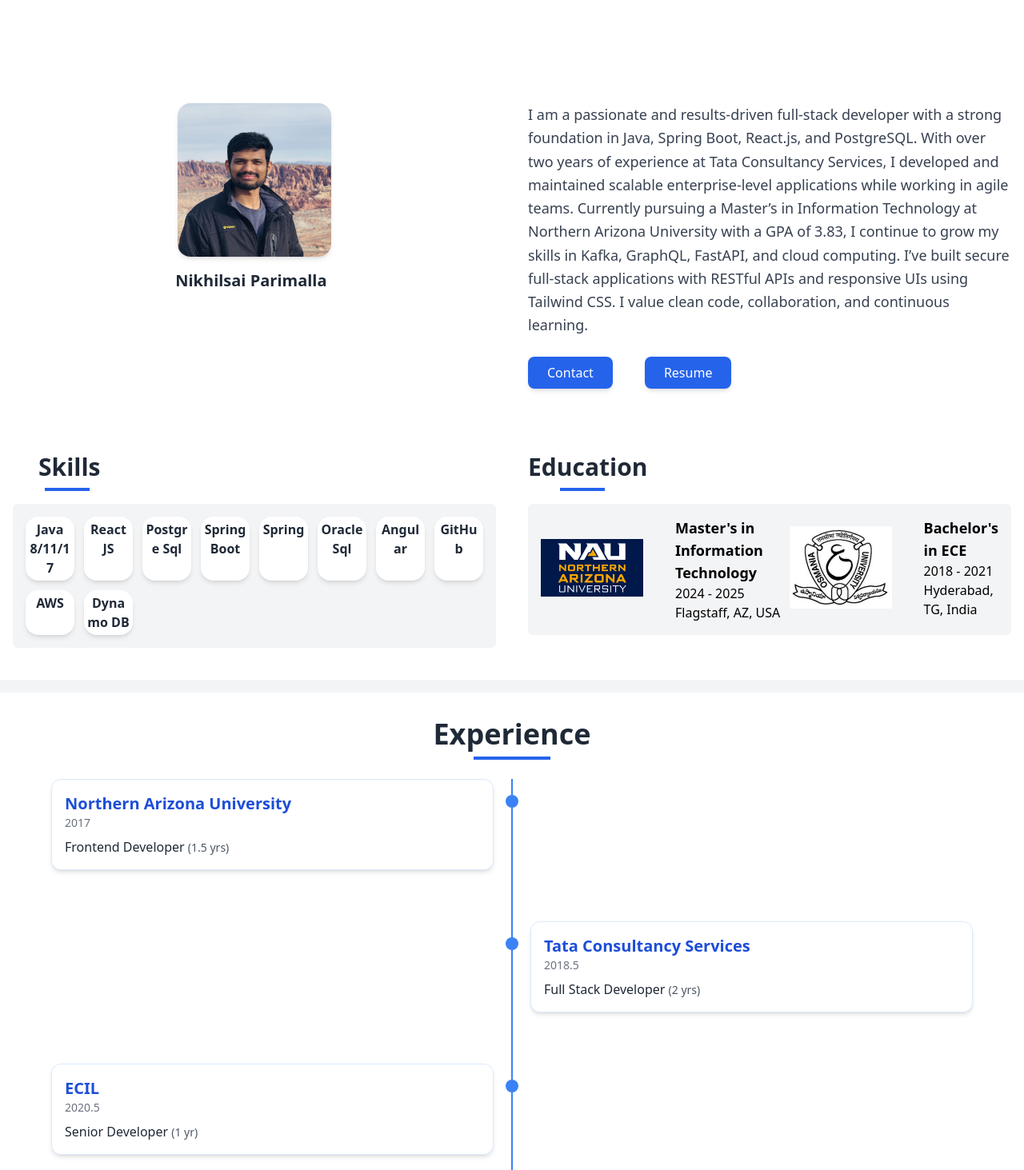
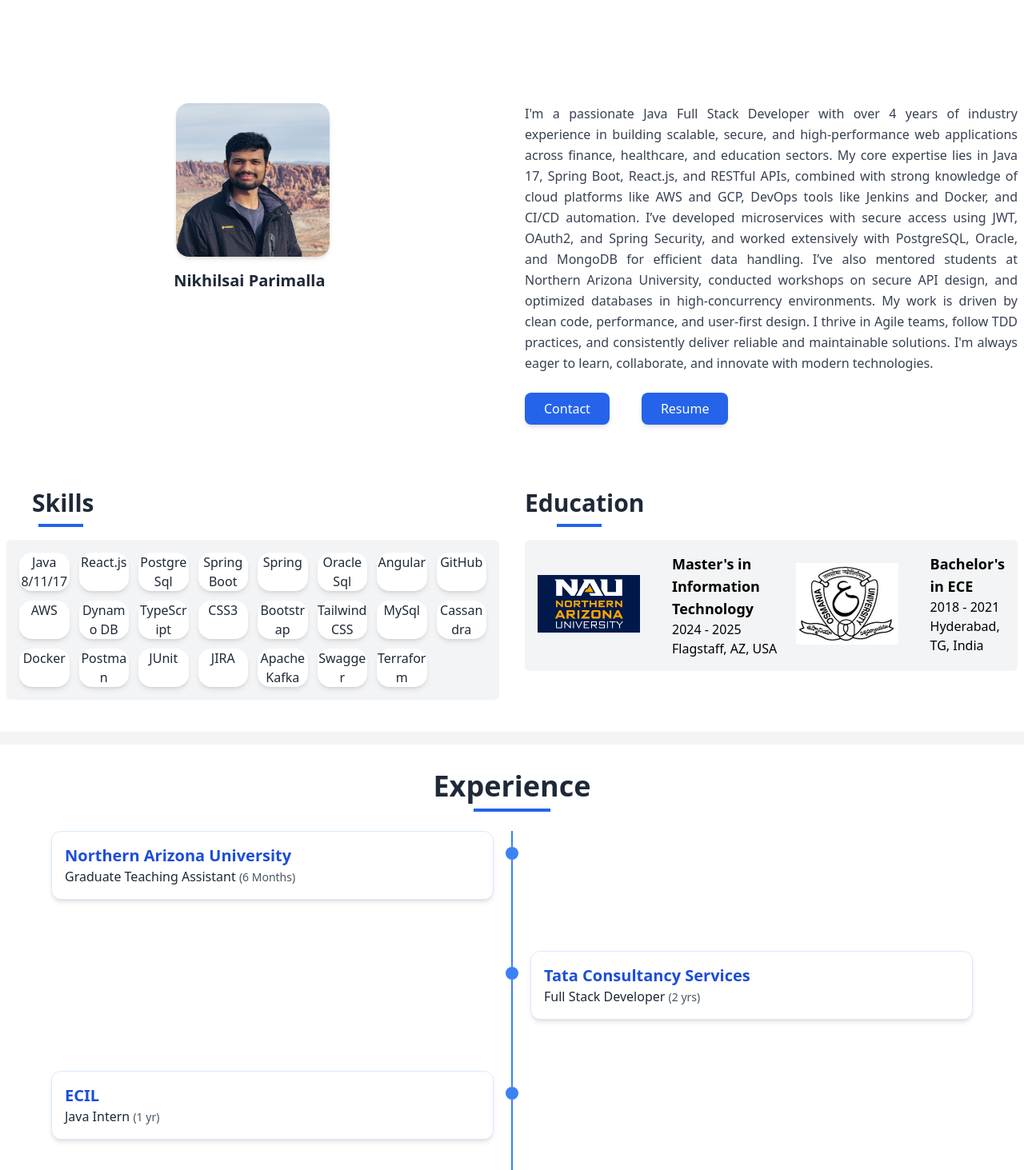
Before and after one commit to naustd/nikhilsai-portfolio, a React (Create React App) app: page / in a window 1280 px wide. Shown: the part 1047-2510 px from the top of the page at 80% size. Built offline with nearby package versions, Linux system fonts and the light colour scheme.

Commit message:
Modified Ui

```diff
--- a/src/app/Skills.js
+++ b/src/app/Skills.js
@@ -2,7 +2,7 @@
 export default function Skills() {
   const skillsData = [
     { id: 1, skill: "Java 8/11/17" },
-    { id: 2, skill: "React JS" },
+    { id: 2, skill: "React.js" },
     { id: 3, skill: "Postgre Sql" },
     { id: 4, skill: "Spring Boot" },
     { id: 5, skill: "Spring" },
@@ -11,6 +11,19 @@
     { id: 8, skill: "GitHub" },
     { id: 9, skill: "AWS" },
     { id: 10, skill: "Dynamo DB" },
+    { id: 11, skill: "TypeScript" },
+    { id: 12, skill: "CSS3" },
+    { id: 13, skill: "Bootstrap" },
+    { id: 14, skill: "Tailwind CSS" },
+    { id: 15, skill: "MySql" },
+    { id: 16, skill: "Cassandra" },
+    { id: 18, skill: "Docker" },
+    { id: 19, skill: "Postman" },
+    { id: 20, skill: "JUnit" },
+    { id: 21, skill: "JIRA" },
+    { id: 22, skill: "Apache Kafka" },
+    { id: 23, skill: "Swagger" },
+    { id: 24, skill: "Terraform" },
   ];
   return (
     <>
@@ -24,9 +37,9 @@
             {skillsData.map((item) => (
               <div
                 key={item.id}
-                className="bg-white p-1 rounded-2xl shadow-md hover:shadow-xl transition duration-300 ease-in-out transform hover:scale-105 hover:ring-2 hover:ring-indigo-400 cursor-pointer"
+                className="bg-white p-1/2 rounded-2xl shadow-md hover:shadow-xl transition duration-300 ease-in-out transform hover:scale-105 hover:ring-2 hover:ring-indigo-400 cursor-pointer"
               >
-                <p className="text-center text-gray-800 text-sm sm:text-base md:text-md font-semibold break-words">
+                <p className="text-center text-gray-800 md:text-md  break-words">
                   {item.skill}
                 </p>
               </div>
--- a/src/components/About.js
+++ b/src/components/About.js
@@ -20,7 +20,7 @@
         </div>
 
         {/* Content Section */}
-        <div className="flex flex-col md:flex-row items-center md:items-start justify-center gap-10 px-4 py-10  bg-white dark:bg-gray-900">
+        <div className="flex flex-col md:flex-row items-center md:items-start justify-center gap-8 px-2 py-10  bg-white dark:bg-gray-900">
           {/* Profile and Typewriter */}
           <div className="md:basis-1/2 flex flex-col items-center">
             <img
@@ -45,17 +45,23 @@
 
           {/* Bio Text and Contact Button */}
           <div className="md:basis-1/2 text-center md:text-left">
-            <p className="text-lg text-gray-700 dark:text-gray-300 mb-6 leading-relaxed">
-              I am a passionate and results-driven full-stack developer with a
-              strong foundation in Java, Spring Boot, React.js, and PostgreSQL.
-              With over two years of experience at Tata Consultancy Services, I
-              developed and maintained scalable enterprise-level applications
-              while working in agile teams. Currently pursuing a Master’s in
-              Information Technology at Northern Arizona University with a GPA
-              of 3.83, I continue to grow my skills in Kafka, GraphQL, FastAPI,
-              and cloud computing. I’ve built secure full-stack applications
-              with RESTful APIs and responsive UIs using Tailwind CSS. I value
-              clean code, collaboration, and continuous learning.
+            <p className="text-md text-gray-700 dark:text-gray-300 mb-6 leading-relaxed text-justify">
+              I'm a passionate Java Full Stack Developer with over 4 years of
+              industry experience in building scalable, secure, and
+              high-performance web applications across finance, healthcare, and
+              education sectors. My core expertise lies in Java 17, Spring Boot,
+              React.js, and RESTful APIs, combined with strong knowledge of
+              cloud platforms like AWS and GCP, DevOps tools like Jenkins and
+              Docker, and CI/CD automation. I’ve developed microservices with
+              secure access using JWT, OAuth2, and Spring Security, and worked
+              extensively with PostgreSQL, Oracle, and MongoDB for efficient
+              data handling. I’ve also mentored students at Northern Arizona
+              University, conducted workshops on secure API design, and
+              optimized databases in high-concurrency environments. My work is
+              driven by clean code, performance, and user-first design. I thrive
+              in Agile teams, follow TDD practices, and consistently deliver
+              reliable and maintainable solutions. I'm always eager to learn,
+              collaborate, and innovate with modern technologies.
             </p>
             <button
               className="buttons"
@@ -66,10 +72,19 @@
             >
               Contact
             </button>
-            <button className="buttons ml-10">Resume</button>
+            <button
+              className="buttons ml-10"
+              onClick={() => {
+                window.open(
+                  "https://drive.google.com/file/d/1pcZT6RGw1sPVeYgpujCkt1oSlACwo8vK/view?usp=sharing"
+                );
+              }}
+            >
+              Resume
+            </button>
           </div>
         </div>
-        <div className="flex flex-col md:flex-row items-center md:items-start justify-center gap-10 px-4 py-10  bg-white dark:bg-gray-900">
+        <div className="flex flex-col md:flex-row items-center md:items-start justify-center gap-8 px-2 py-10  bg-white dark:bg-gray-900">
           <div className="md:basis-1/2 flex flex-col items-center">
             <Skills id="hide-target" />
           </div>
--- a/src/components/Experience.js
+++ b/src/components/Experience.js
@@ -6,25 +6,39 @@
 
   const experiences = [
     {
-      year: "2017",
       company: "Northern Arizona University",
-      role: "Frontend Developer",
-      duration: "1.5 yrs",
-      description: "Built reusable UI components using React and Redux.",
+      role: "Graduate Teaching Assistant",
+      duration: "6 Months",
+      description: `
+      1. Mentored students in React.js, Spring Boot, and RESTful APIs, emphasizing modular code structure, clean patterns, and best practices in full-stack development.
+
+      2. Led workshops on secure API development with JWT, OAuth2, HTTPS, and Spring Security, demonstrating real-world vulnerabilities and effective mitigation techniques.
+
+      3. Conducted PostgreSQL labs covering indexing, query tuning, and transaction management, and optimized front-end performance with debouncing, lazy loading, and Redux state control.
+
+    `,
     },
     {
-      year: "2018.5",
       company: "Tata Consultancy Services",
       role: "Full Stack Developer",
       duration: "2 yrs",
-      description: "Developed full-stack apps using Spring Boot and React.",
+      description: `
+      1. Developed Spring Boot microservices, implemented business logic, APIs, and validation; ensured secure transactions and scalable CRUD operations.
+
+      2. Built dynamic React.js UIs with real-time validation, integrated Spring backend, and migrated monolith to modular microservices architecture.
+
+      3. Used Hibernate, Oracle SQL, AWS EC2, and JUnit; handled deployments, test coverage, Agile ceremonies, and performance tuning in cloud setups.`,
     },
     {
-      year: "2020.5",
       company: "ECIL",
-      role: "Senior Developer",
+      role: "Java Intern",
       duration: "1 yr",
-      description: "Led UI team, introduced Storybook for component testing.",
+      description: `
+      1. Built RESTful APIs using Spring Boot, applied OOP principles, and wrote unit tests with JUnit and Mockito for components.
+
+      2. Integrated Java backend with React.js and Thymeleaf frontends, deployed on AWS EC2/S3, and automated builds using Jenkins.
+
+      3. Supported PostgreSQL CRUD operations, optimized queries, built microservices with Spring Cloud, and collaborated via Git, JIRA, and Confluence in Agile.`,
     },
   ];
 
@@ -94,7 +108,7 @@
                     <h3 className="text-xl font-semibold text-blue-700">
                       {exp.company}
                     </h3>
-                    <p className="text-sm text-gray-500 mb-2">{exp.year}</p>
+
                     <p className="text-gray-800 font-medium">
                       {exp.role}{" "}
                       <span className="text-sm text-gray-600">
@@ -103,10 +117,20 @@
                     </p>
                     <div
                       className={`overflow-hidden transition-all duration-500 ease-in-out ${
-                        isActive ? "max-h-60 mt-4" : "max-h-0"
+                        isActive ? "max-h-60 mt-2" : "max-h-0"
                       }`}
                     >
-                      <p className="text-gray-700">{exp.description}</p>
+                      {exp.description
+                        .trim()
+                        .split("\n")
+                        .map((line, idx) => (
+                          <p
+                            key={idx}
+                            className="text-justify text-gray-800 mb-1 leading-relaxed"
+                          >
+                            {line.trim()}
+                          </p>
+                        ))}
                     </div>
                   </div>
                 </div>
--- a/src/components/Home.js
+++ b/src/components/Home.js
@@ -47,10 +47,10 @@
             continuously learning new technologies.
             <FaQuoteRight />
           </p> */}
-          <h2 className="text-2xl md:text-6xl font-extrabold text-gray-800 dark:text-white mb-6 flex items-center justify-center gap-1">
+          <h2 className="text-3xl sm:text-4xl md:text-5xl lg:text-6xl font-extrabold text-gray-800 dark:text-white mb-4 sm:mb-6 flex items-center justify-center gap-1 sm:gap-2">
             HEY I
             <svg
-              className="w-8 h-10 md:w-12 md:h-12 animate-bounce"
+              className="w-6 h-8 sm:w-8 sm:h-10 md:w-10 md:h-12 animate-bounce"
               viewBox="0 0 24 24"
               fill="#3B82F6"
               xmlns="http://www.w3.org/2000/svg"
@@ -61,23 +61,15 @@
             M NIKHILSAI PARIMALLA
           </h2>
 
-          {/* <p className="text-lg md:text-2xl text-gray-700 dark:text-gray-300 mb-4 leading-relaxed max-w-2xl mx-auto">
-            <span className="inline-flex items-center gap-2">
-              <FaQuoteLeft className="text-blue-500" />
-              A passionate Full Stack Developer crafting scalable, elegant, and
-              secure applications.
-              <FaQuoteRight className="text-blue-500" />
-            </span>
-          </p> */}
-          <div className="relative max-w-2xl mx-auto text-center mb-6">
-            <FaQuoteLeft className="absolute left-0 top-0 text-3xl text-blue-500 -translate-x-8 -translate-y-1" />
+          <div className="relative max-w-2xl mx-auto text-center mb-4 sm:mb-6 px-4 sm:px-0">
+            <FaQuoteLeft className="absolute left-0 top-0 text-xl sm:text-2xl md:text-3xl text-blue-500 -translate-x-6 sm:-translate-x-8 -translate-y-1" />
 
-            <p className="text-lg md:text-2xl text-gray-700 dark:text-gray-300 leading-relaxed">
+            <p className="text-base sm:text-lg md:text-xl text-gray-700 dark:text-gray-300 leading-relaxed">
               A passionate Full Stack Developer crafting scalable, elegant, and
               secure applications.
             </p>
 
-            <FaQuoteRight className="absolute right-0 bottom-0 text-3xl text-blue-500 translate-x-8 translate-y-1" />
+            <FaQuoteRight className="absolute right-0 bottom-0 text-xl sm:text-2xl md:text-3xl text-blue-500 translate-x-6 sm:translate-x-8 translate-y-1" />
           </div>
 
           <button
```
Also changed, not shown: src/components/Projects.js (+20 -18 lines).
